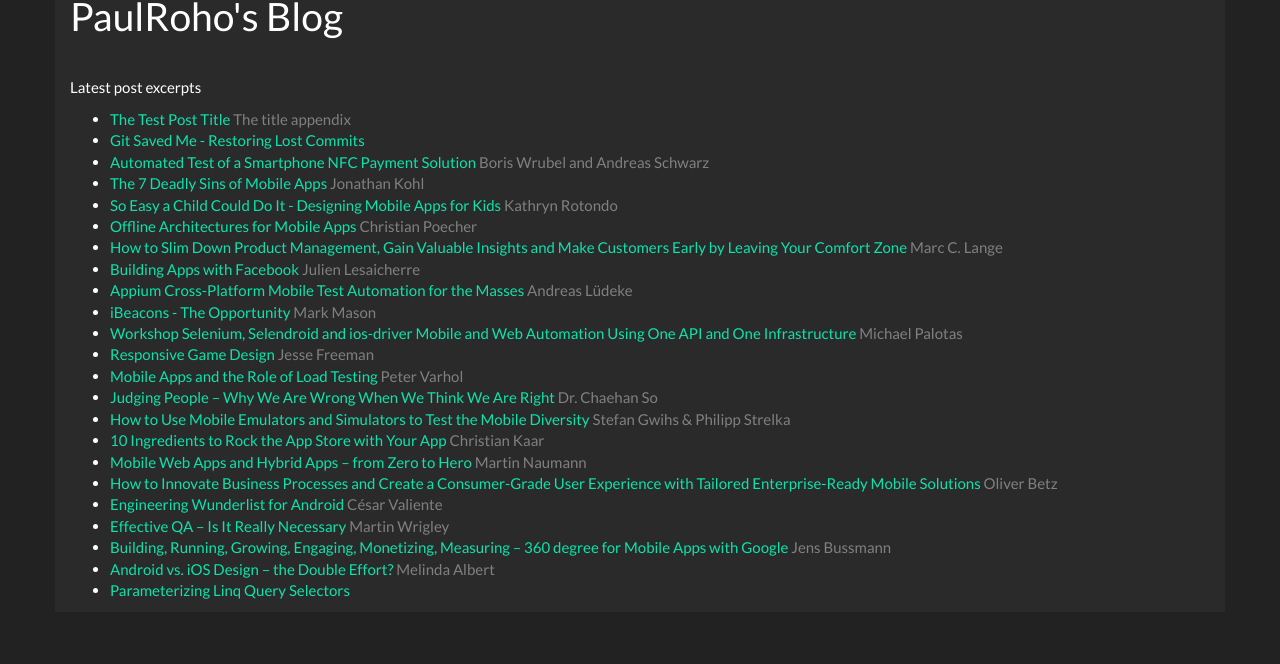
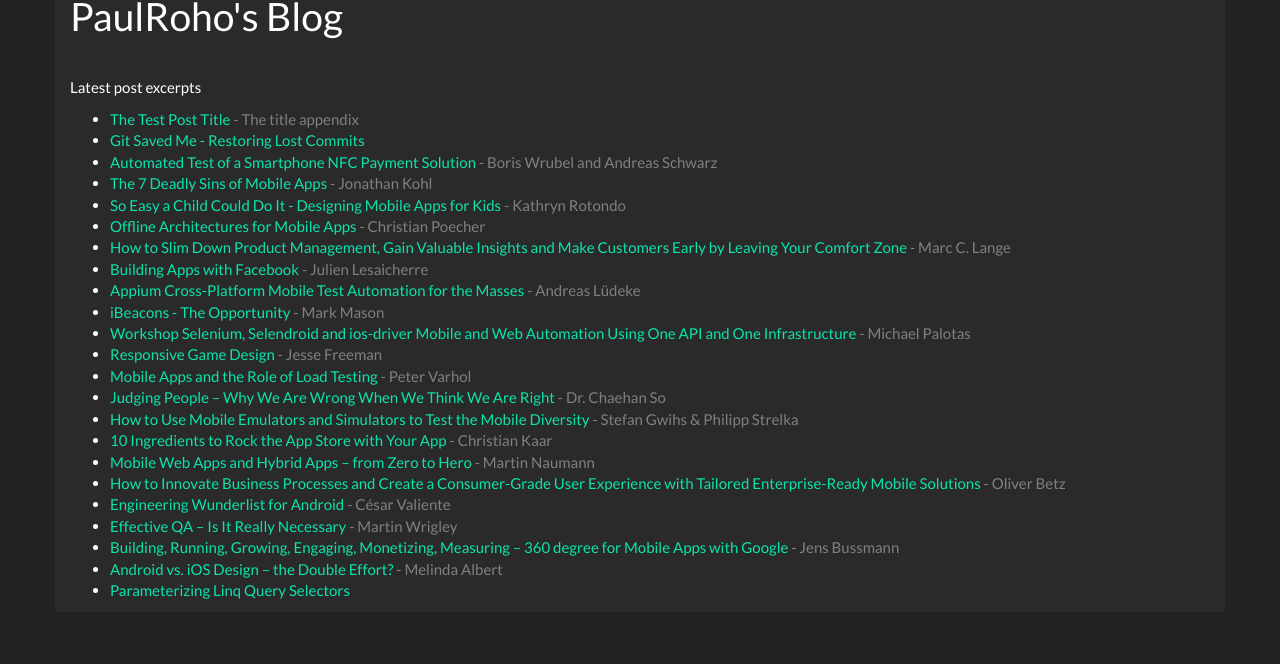
Before and after one commit to paulroho/paulroho.github.io, a Jekyll site: the page built from blog/index.html, in a window 1280 px wide. Shown: the part 129-793 px from the top of the page. Built offline with Jekyll 4.4.1, drawn with Linux system fonts in a browser that asks for light colours; nearby versions of some CDN libraries.

Commit message:
blogindex: better separating title appendix

```diff
--- a/blog/index.html
+++ b/blog/index.html
@@ -8,11 +8,10 @@
 	  {% for post in site.posts %}
 		{% unless post.layout == 'blogdraft' %}
 			<li>
-			  <a href="{{ post.url }}">{{ post.title }}
-            {% if post.titleappendix %}
-            <span class="title-appendix">{{ post.titleappendix }}</span>
-            {% endif %}
-           </a>
+			  <a href="{{ post.url }}">{{ post.title }}</a>
+           {% if post.titleappendix %}
+           <span class="title-appendix">{{ post.titleappendix }}</span>
+           {% endif %}
 			</li>
 		{% endunless %}
 	  {% endfor %}
--- a/stylesheets/blogindex.css
+++ b/stylesheets/blogindex.css
@@ -1,3 +1,6 @@
+.title-appendix:before {
+   content: ' - ';
+}
 .title-appendix {
    color: gray;
 }
```
